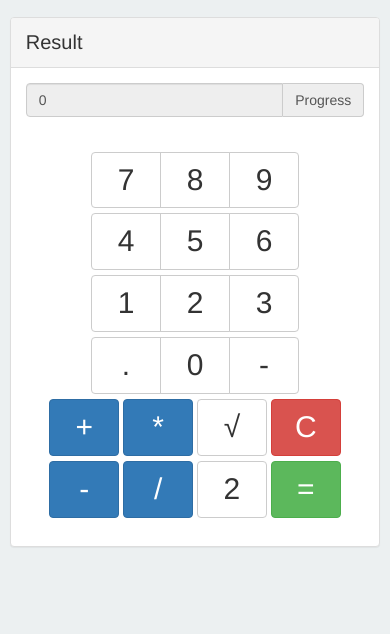
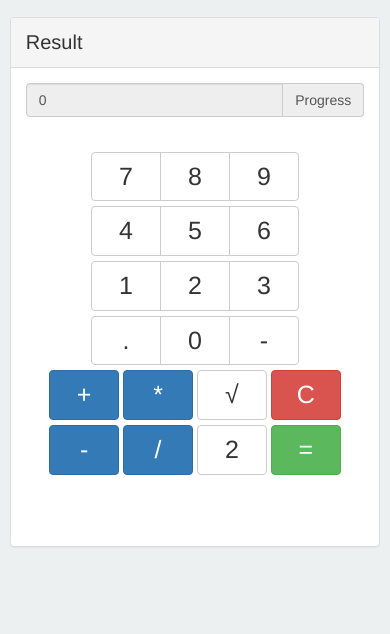
Before and after one commit to aleksimonaco/calculator, a PHP site: page / in a window 390 px wide. Shown: the part 55-689 px from the top of the page. Run offline with PHP 8.4, Linux system fonts and the light colour scheme; some libraries are stand-ins or nearby versions.

Commit message:
Fix responsive button size

```diff
--- a/styles.css
+++ b/styles.css
@@ -6,6 +6,10 @@
 
 	.btn {
 		width: 70px !important;
+	}
+
+	.button {
+		font-size: 25px !important;
 	}
 }
 
```
